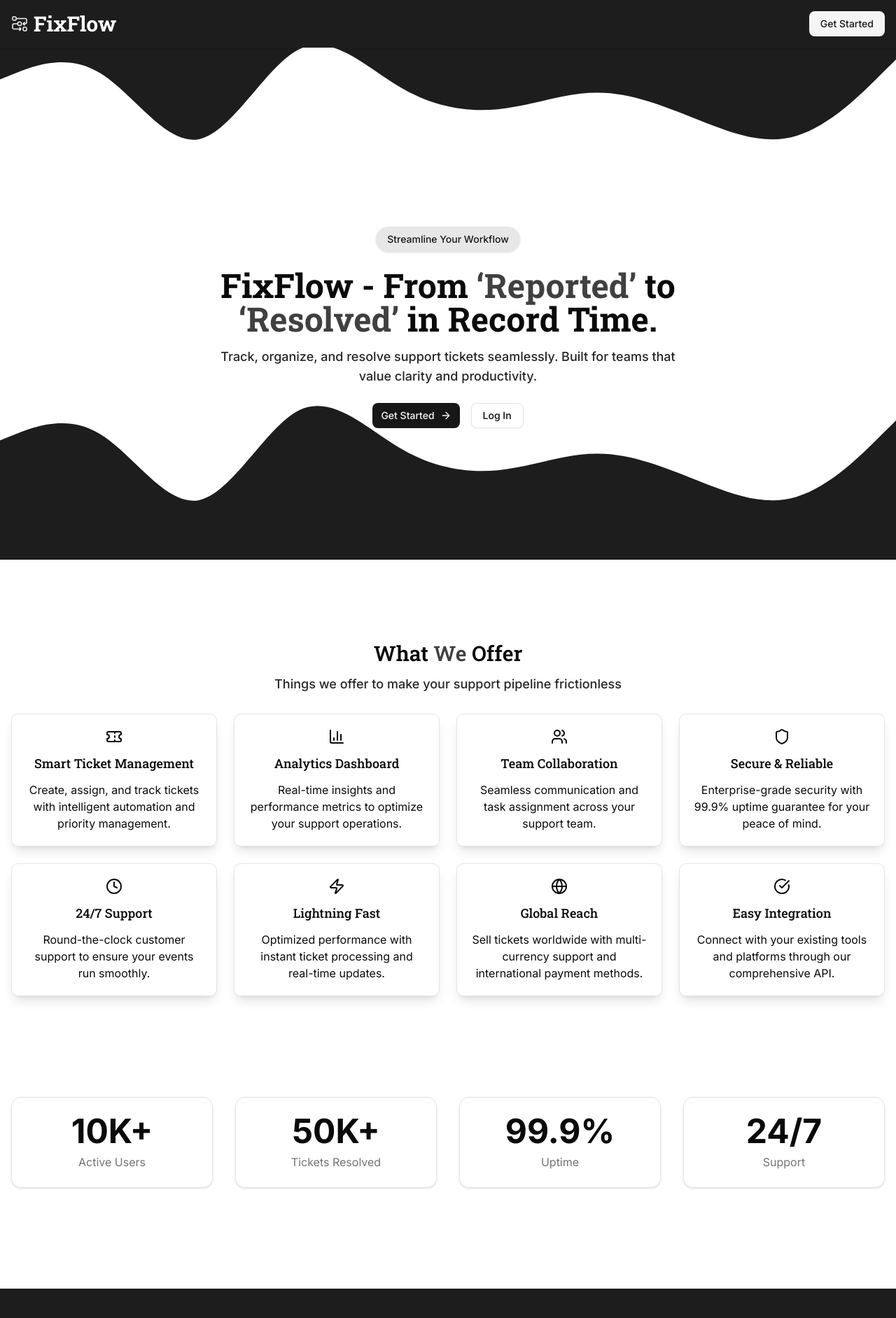
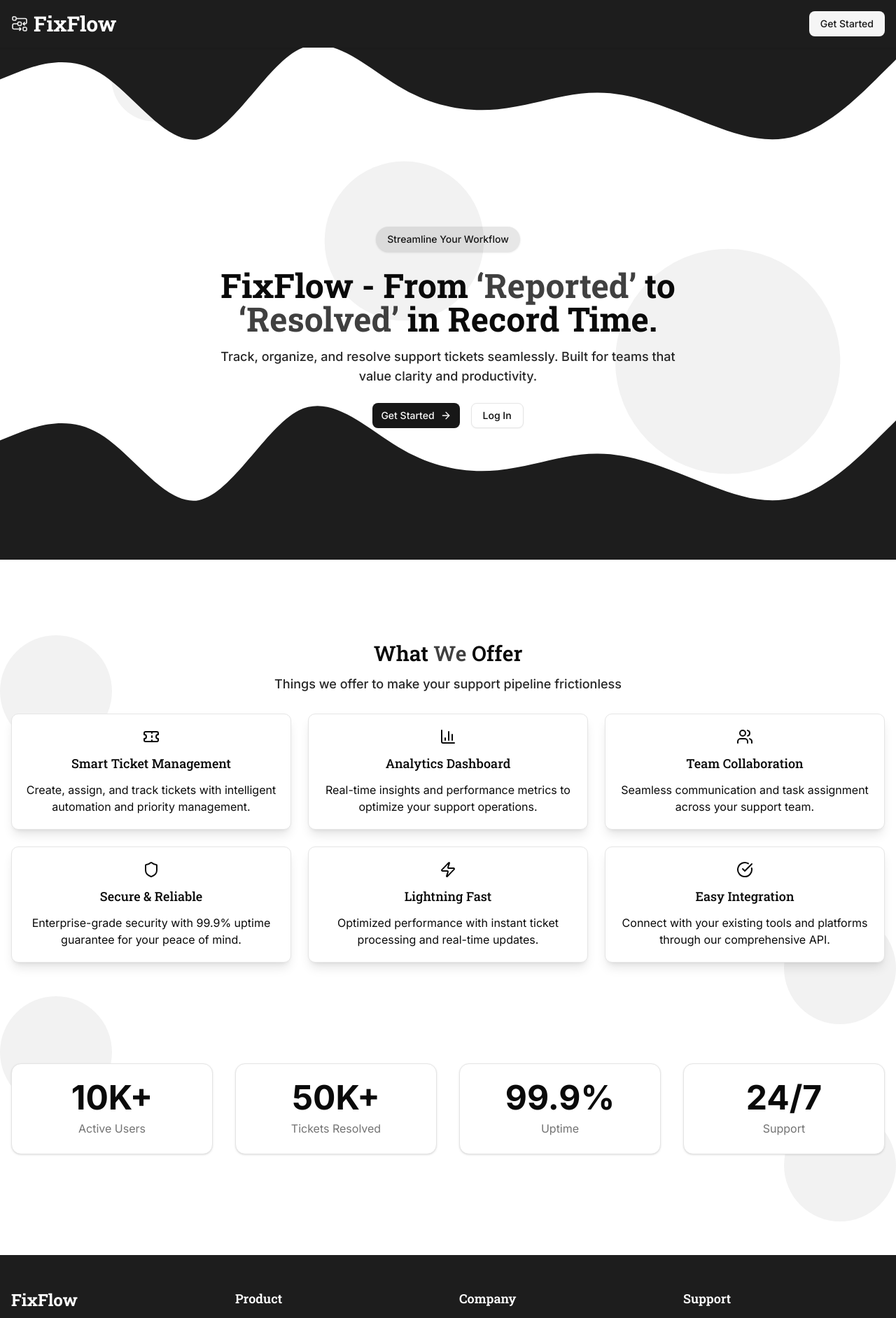
Before and after one commit to ayomikun-ade/fix-flow-react, a Next.js app: page / in a window 1280 px wide. Shown: the top 1884 px of the page at 70% size. Built offline with nearby package versions, Linux system fonts and the light colour scheme.

Commit message:
feat: add circl decorations and fix localstorage error

```diff
--- a/app/dashboard/page.tsx
+++ b/app/dashboard/page.tsx
@@ -7,6 +7,8 @@ import { Button } from "@/components/ui/button";
 import { Ticket, CheckCircle, Clock, XCircle, ArrowRight } from "lucide-react";
 import Link from "next/link";
 import { useRouter } from "next/navigation";
+import Image from "next/image";
+import Circle from "@/assets/circle.svg";
 
 const Dashboard = () => {
   const router = useRouter();
@@ -41,6 +43,14 @@ const Dashboard = () => {
 
   return (
     <div className="flex flex-col max-w-[1440px] mx-auto px-4">
+      <figure className="absolute inset-0 -z-10">
+        <Image
+          src={Circle}
+          alt="Wavy background"
+          className="h-full w-full object-cover max-md:object-right"
+          aria-hidden="true"
+        />
+      </figure>
       <main className="flex-1 ">
         <div className="container-app py-12">
           <div className="mb-8">
--- a/app/page.tsx
+++ b/app/page.tsx
@@ -8,18 +8,20 @@ const HomePage = () => {
     <>
       <Hero />
 
-      <main className="max-w-[1440px] mx-auto p-4 py-12 flex flex-col gap-3 text-center ">
+      <main className="max-w-[1440px] mx-auto p-4 py-12 flex flex-col gap-3 text-center relative">
+        <div className="w-40 h-40 rounded-full bg-[#f2f2f2] absolute -z-10 left-0 top-10" />
+        <div className="w-40 h-40 rounded-full bg-[#f2f2f2] absolute -z-10 right-0 -bottom-10" />
         <h2 className="text-3xl font-semibold font-roboto">
           What <span className="text-neutral-700">We</span> Offer
         </h2>
         <p className="text-lg text-neutral-800 font-medium mb-4">
           Things we offer to make your support pipeline frictionless
         </p>
-        <div className="grid grid-cols-1 sm:grid-cols-2 md:grid-cols-3 lg:grid-cols-4 gap-6">
+        <div className="grid grid-cols-1 sm:grid-cols-2 md:grid-cols-3 gap-6 z-10">
           {features.map((feature) => (
             <div
               key={feature.id}
-              className="p-5 border rounded-lg shadow-lg flex flex-col gap-3 items-center hover:scale-105 transition-transform duration-400"
+              className="p-5 border rounded-lg bg-white shadow-lg flex flex-col gap-3 items-center hover:scale-105 transition-transform duration-400"
             >
               <feature.icon size={24} className="text-center" />
               <h3 className="font-medium text-lg font-roboto">
--- a/app/tickets/page.tsx
+++ b/app/tickets/page.tsx
@@ -30,6 +30,10 @@ import {
 import { Plus, Search } from "lucide-react";
 import { toast } from "sonner";
 import { Input } from "@/components/ui/input";
+import { isAuthenticated } from "@/lib/auth";
+import { useRouter } from "next/navigation";
+import Image from "next/image";
+import Circle from "@/assets/circle.svg";
 
 const Tickets = () => {
   const [tickets, setTickets] = useState<Ticket[]>([]);
@@ -39,12 +43,19 @@ const Tickets = () => {
   const [editingTicket, setEditingTicket] = useState<Ticket | undefined>();
   const [deleteConfirm, setDeleteConfirm] = useState<string | null>(null);
   const [isLoading, setIsLoading] = useState(false);
+  const router = useRouter();
 
   const loadTickets = () => {
     const loadedTickets = getTickets();
     setTickets(loadedTickets);
     setFilteredTickets(loadedTickets);
   };
+
+  useEffect(() => {
+    if (!isAuthenticated()) {
+      router.push("/auth/login");
+    }
+  }, [router]);
 
   useEffect(() => {
     loadTickets();
@@ -133,6 +144,14 @@ const Tickets = () => {
 
   return (
     <div className="flex flex-col max-w-[1440px] mx-auto px-4">
+      <figure className="absolute inset-0 -z-10">
+        <Image
+          src={Circle}
+          alt="Wavy background"
+          className="h-full w-full object-cover max-md:object-right"
+          aria-hidden="true"
+        />
+      </figure>
       {/* <Navbar /> */}
       <main className="flex-1">
         <div className="container-app py-12">
--- a/components/homepage/hero.tsx
+++ b/components/homepage/hero.tsx
@@ -1,6 +1,7 @@
 import Image from "next/image";
 import Wavy from "@/assets/wave.svg";
 import WavyTop from "@/assets/wave-top.svg";
+import Circle from "@/assets/circle.svg";
 import { Button } from "../ui/button";
 import Link from "next/link";
 import { ArrowRight } from "lucide-react";
@@ -25,6 +26,14 @@ const Hero = () => {
           aria-hidden="true"
         />
       </figure>
+      <figure className="absolute inset-0 -z-10">
+        <Image
+          src={Circle}
+          alt="Wavy background"
+          className="h-full w-full object-cover"
+          aria-hidden="true"
+        />
+      </figure>
       <div className="max-w-[700px] z-10">
         <div className="inline-flex items-center gap-2 px-4 py-2 rounded-full bg-primary/10 text-primary mb-6 shadow-sm">
           <span className="text-sm font-medium">Streamline Your Workflow</span>
@@ -44,7 +53,7 @@ const Hero = () => {
             Get Started <ArrowRight />
           </Button>
         </Link>
-        <Button className="mt-6" variant={"outline"}>
+        <Button className="mt-6" variant={"outline"} asChild>
           <Link href={"/auth/login"}>Log In</Link>
         </Button>
       </div>
--- a/components/homepage/stats.tsx
+++ b/components/homepage/stats.tsx
@@ -7,13 +7,15 @@ const stats = [
 
 const Stats = () => {
   return (
-    <section className="py-24 max-w-[1440px] mx-auto px-4">
+    <section className="py-24 max-w-[1440px] mx-auto px-4 relative">
       <div className="container-app">
+        <div className="w-40 h-40 rounded-full bg-[#f2f2f2] absolute left-0 top-0" />
+        <div className="w-40 h-40 rounded-full bg-[#f2f2f2] absolute right-0 bottom-0" />
         <div className="grid grid-cols-2 md:grid-cols-4 gap-8">
           {stats.map((stat, index) => (
             <div
               key={index}
-              className="text-center p-6 rounded-xl shadow-sm border border-border"
+              className="text-center z-10 p-6 rounded-xl bg-white shadow-sm border border-border hover:scale-105 transition-transform duration-400"
             >
               <div className="text-4xl md:text-5xl font-bold mb-2">
                 {stat.value}
--- a/lib/auth.ts
+++ b/lib/auth.ts
@@ -11,26 +11,31 @@ interface StoredUser extends User {
 
 // Initialize with a demo user
 const initializeMockUsers = () => {
+  if (typeof window === 'undefined') return;
+
   const users = localStorage.getItem(MOCK_USERS_KEY);
   if (!users) {
     const demoUser: StoredUser = {
       id: "1",
-      email: "demo@ticketapp.com",
-      name: "Demo User",
-      password: "demo123",
+      email: "test@example.com",
+      name: "Test User",
+      password: "test123",
     };
     localStorage.setItem(MOCK_USERS_KEY, JSON.stringify([demoUser]));
   }
 };
 
-initializeMockUsers();
+const getMockUsers = (): StoredUser[] => {
+  if (typeof window === 'undefined') return [];
 
-const getMockUsers = (): StoredUser[] => {
+  initializeMockUsers();
   const users = localStorage.getItem(MOCK_USERS_KEY);
   return users ? JSON.parse(users) : [];
 };
 
 const saveMockUsers = (users: StoredUser[]) => {
+  if (typeof window === 'undefined') return;
+
   localStorage.setItem(MOCK_USERS_KEY, JSON.stringify(users));
 };
 
@@ -59,7 +64,10 @@ export const login = async (
   };
 
   const session = { user: userWithoutPassword, token };
-  localStorage.setItem(SESSION_KEY, JSON.stringify(session));
+
+  if (typeof window !== 'undefined') {
+    localStorage.setItem(SESSION_KEY, JSON.stringify(session));
+  }
 
   return session;
 };
@@ -97,16 +105,23 @@ export const signup = async (
   };
 
   const session = { user: userWithoutPassword, token };
-  localStorage.setItem(SESSION_KEY, JSON.stringify(session));
+
+  if (typeof window !== 'undefined') {
+    localStorage.setItem(SESSION_KEY, JSON.stringify(session));
+  }
 
   return session;
 };
 
 export const logout = () => {
+  if (typeof window === 'undefined') return;
+
   localStorage.removeItem(SESSION_KEY);
 };
 
 export const getSession = (): { user: User; token: string } | null => {
+  if (typeof window === 'undefined') return null;
+
   const session = localStorage.getItem(SESSION_KEY);
   return session ? JSON.parse(session) : null;
 };
--- a/lib/data.ts
+++ b/lib/data.ts
@@ -1,8 +1,6 @@
 import {
   BarChart3,
   CheckCircle,
-  Clock,
-  Globe,
   Shield,
   Ticket,
   Users,
@@ -39,25 +37,11 @@ export const features = [
       "Enterprise-grade security with 99.9% uptime guarantee for your peace of mind.",
   },
   {
-    id: 5,
-    icon: Clock,
-    title: "24/7 Support",
-    description:
-      "Round-the-clock customer support to ensure your events run smoothly.",
-  },
-  {
     id: 6,
     icon: Zap,
     title: "Lightning Fast",
     description:
       "Optimized performance with instant ticket processing and real-time updates.",
-  },
-  {
-    id: 7,
-    icon: Globe,
-    title: "Global Reach",
-    description:
-      "Sell tickets worldwide with multi-currency support and international payment methods.",
   },
   {
     id: 8,
--- a/lib/tickets.ts
+++ b/lib/tickets.ts
@@ -4,52 +4,46 @@ const TICKETS_KEY = "ticketapp_tickets";
 
 // Initialize with demo tickets
 const initializeDemoTickets = () => {
+  if (typeof window === 'undefined') return;
+
   const tickets = localStorage.getItem(TICKETS_KEY);
   if (!tickets) {
     const demoTickets: Ticket[] = [
       {
         id: "1",
-        title: "Fix login page styling",
+        title: "Create a FixFlow Account",
         description:
-          "The login button is not aligned properly on mobile devices",
-        status: "open",
+          "A FixFlow account needs to be created to access the ticketing system",
+        status: "closed",
         priority: "high",
         createdAt: new Date(Date.now() - 2 * 24 * 60 * 60 * 1000).toISOString(),
         updatedAt: new Date(Date.now() - 2 * 24 * 60 * 60 * 1000).toISOString(),
       },
       {
         id: "2",
-        title: "Implement dark mode",
-        description: "Add dark mode support across all pages",
-        status: "in_progress",
+        title: "Create my first ticket",
+        description: "Create a ticket to track an issue or task",
+        status: "open",
         priority: "medium",
         createdAt: new Date(Date.now() - 5 * 24 * 60 * 60 * 1000).toISOString(),
         updatedAt: new Date(Date.now() - 1 * 24 * 60 * 60 * 1000).toISOString(),
-      },
-      {
-        id: "3",
-        title: "Update documentation",
-        description: "API documentation needs to be updated with new endpoints",
-        status: "closed",
-        priority: "low",
-        createdAt: new Date(
-          Date.now() - 10 * 24 * 60 * 60 * 1000
-        ).toISOString(),
-        updatedAt: new Date(Date.now() - 3 * 24 * 60 * 60 * 1000).toISOString(),
       },
     ];
     localStorage.setItem(TICKETS_KEY, JSON.stringify(demoTickets));
   }
 };
 
-initializeDemoTickets();
+export const getTickets = (): Ticket[] => {
+  if (typeof window === 'undefined') return [];
 
-export const getTickets = (): Ticket[] => {
+  initializeDemoTickets();
   const tickets = localStorage.getItem(TICKETS_KEY);
   return tickets ? JSON.parse(tickets) : [];
 };
 
 const saveTickets = (tickets: Ticket[]) => {
+  if (typeof window === 'undefined') return;
+
   localStorage.setItem(TICKETS_KEY, JSON.stringify(tickets));
 };
 
```
Also changed, not shown: app/auth/login/page.tsx (+23 -9 lines), app/auth/signup/page.tsx (+20 -6 lines), assets/circle.svg (added).
